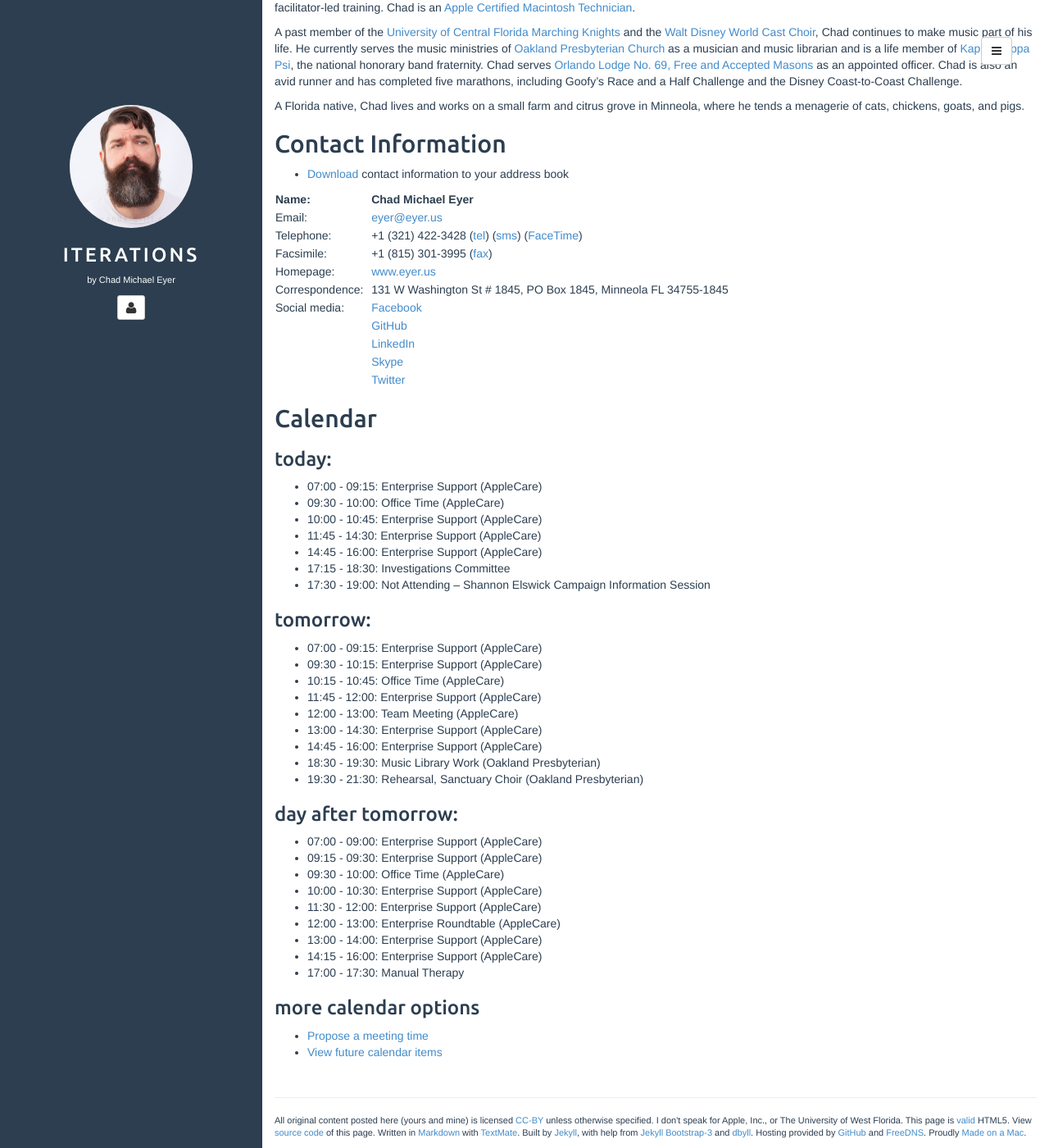
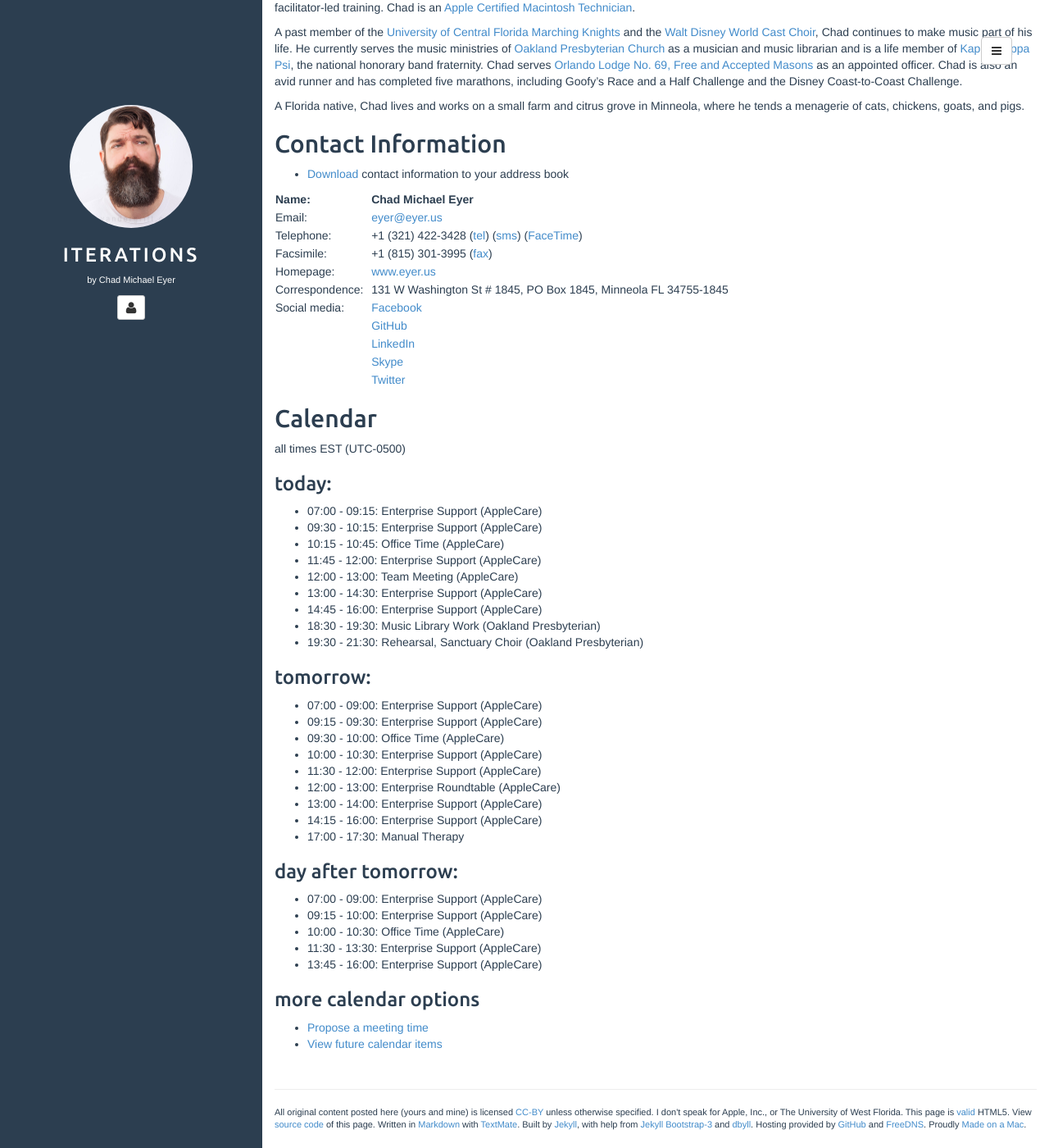
Before and after one commit to chadmichaeleyer/chadmichaeleyer.github.io, a Jekyll site: the page built from about.md, in a window 1280 px wide and 1400 px high, scrolled down 940 px. Shown: the whole window at 82% size. Built offline with Jekyll 4.4.1, drawn with Linux system fonts in a browser that asks for light colours.

Commit message:
calendar update

```diff
--- a/calendar.markdown
+++ b/calendar.markdown
@@ -1,14 +1,6 @@
+all times EST (UTC-0500)
+
 ### today:
-
-* 07:00 - 09:15: Enterprise Support (AppleCare)
-* 09:30 - 10:00: Office Time (AppleCare)
-* 10:00 - 10:45: Enterprise Support (AppleCare)
-* 11:45 - 14:30: Enterprise Support (AppleCare)
-* 14:45 - 16:00: Enterprise Support (AppleCare)
-* 17:15 - 18:30: Investigations Committee
-* 17:30 - 19:00: Not Attending – Shannon Elswick Campaign Information Session
-
-### tomorrow:
 
 * 07:00 - 09:15: Enterprise Support (AppleCare)
 * 09:30 - 10:15: Enterprise Support (AppleCare)
@@ -31,3 +23,11 @@
 * 13:00 - 14:00: Enterprise Support (AppleCare)
 * 14:15 - 16:00: Enterprise Support (AppleCare)
 * 17:00 - 17:30: Manual Therapy
+
+### day after tomorrow:
+
+* 07:00 - 09:00: Enterprise Support (AppleCare)
+* 09:15 - 10:00: Enterprise Support (AppleCare)
+* 10:00 - 10:30: Office Time (AppleCare)
+* 11:30 - 13:30: Enterprise Support (AppleCare)
+* 13:45 - 16:00: Enterprise Support (AppleCare)
```
Also changed, not shown: other parts of calendar.markdown (+1 -1 lines), calendar-year.markdown (+6 -10 lines).
